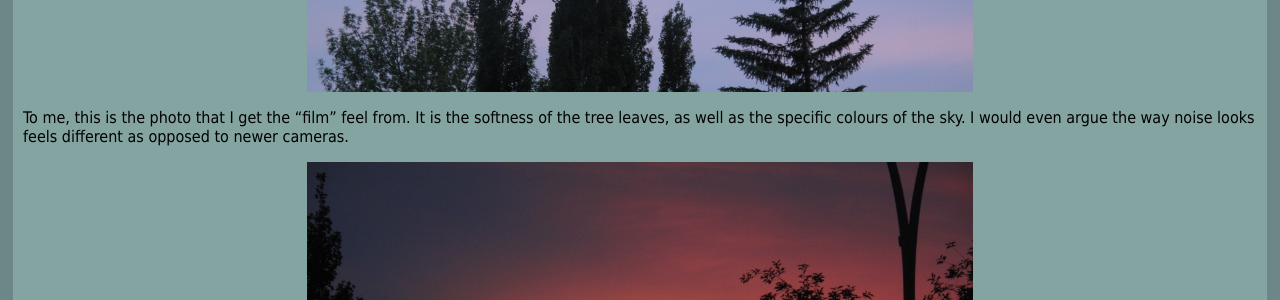
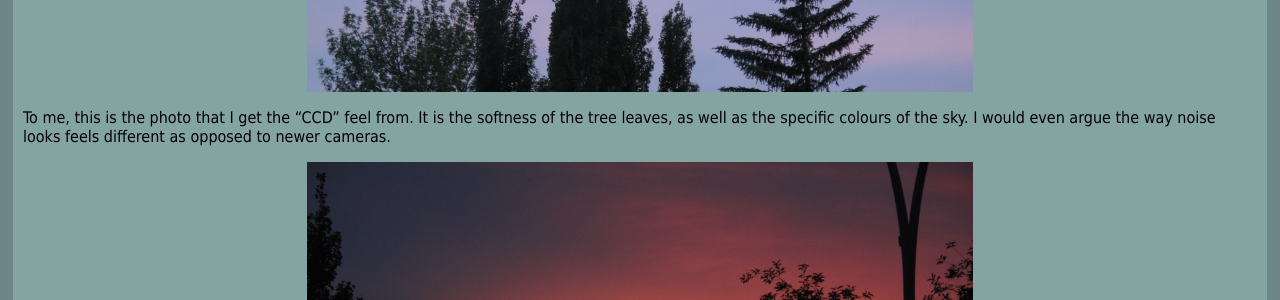
Before and after one commit to minif/minif.github.io, a Jekyll site: the page built from _posts/2026-06-27-cannon-g10-shots.md, in a window 1280 px wide and 900 px high, scrolled down 6178 px. Shown: the part 152-452 px from the top of the window. Built offline with Jekyll 4.4.1, drawn with Linux system fonts in a browser that asks for light colours; some of the changed text lies outside the part shown.

Commit message:
Update 2026-06-27-cannon-g10-shots.md

```diff
--- a/_posts/2026-06-27-cannon-g10-shots.md
+++ b/_posts/2026-06-27-cannon-g10-shots.md
@@ -43,7 +43,7 @@ This picture was really cool to see in person because for a few minutes you coul
 
 ![Trees in the sky at dusk](/images/blogposts/IMG_3833.JPG "IMG_3833.JPG")
 
-To me, this is the photo that I get the "film" feel from. It is the softness of the tree leaves, as well as the specific colours of the sky. I would even argue the way noise looks feels different as opposed to newer cameras.
+To me, this is the photo that I get the "CCD" feel from. It is the softness of the tree leaves, as well as the specific colours of the sky. I would even argue the way noise looks feels different as opposed to newer cameras.
 
 ![Vibrant Sunset sky, with the black silhouette of houses and trees.](/images/blogposts/IMG_3835.JPG "IMG_3835.JPG")
 
```
Also changed, not shown: other parts of _posts/2026-06-27-cannon-g10-shots.md (+1 -1 lines).
